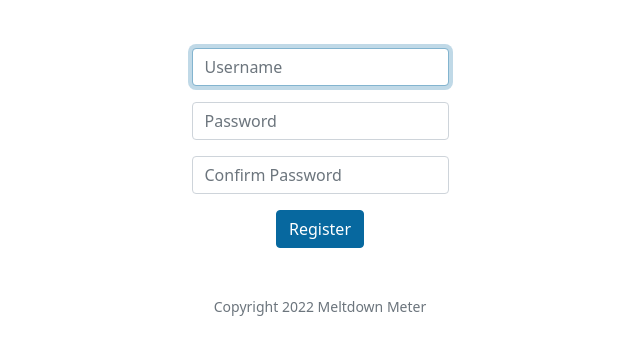
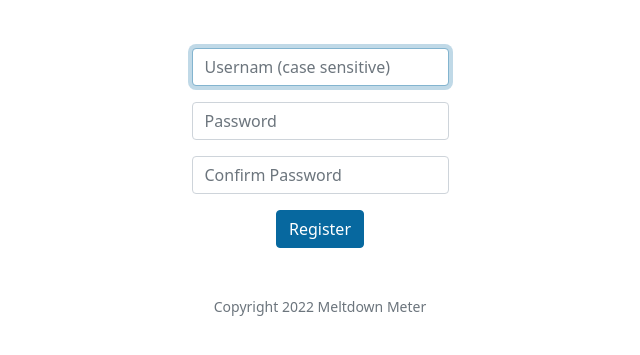
Before and after one commit to jentacularJava/meltdownmeter, a Flask app: page /register in a window 1280 px wide. Shown: the part 76-431 px from the top of the page, without its empty margins (320-960 px from the left). Run offline with Flask 2, Linux system fonts and the light colour scheme; some libraries are stand-ins or nearby versions.

Commit message:
username case sensitive

```diff
--- a/templates/login.html
+++ b/templates/login.html
@@ -7,7 +7,7 @@
 {% block main %}
     <form action="/login" method="post">
         <div class="mb-3">
-            <input autocomplete="off" autofocus class="form-control mx-auto w-auto" id="username" name="username" placeholder="Username" type="text">
+            <input autocomplete="off" autofocus class="form-control mx-auto w-auto" id="username" name="username" placeholder="Username (case sensitive)" type="text">
         </div>
         <div class="mb-3">
             <input class="form-control mx-auto w-auto" id="password" name="password" placeholder="Password" type="password">
--- a/templates/register.html
+++ b/templates/register.html
@@ -7,7 +7,7 @@
 {% block main %}
     <form action="/register" method="post">
         <div class="mb-3">
-            <input autocomplete="off" autofocus class="form-control mx-auto w-auto" id="username" name="username" placeholder="Username" type="text">
+            <input autocomplete="off" autofocus class="form-control mx-auto w-auto" id="username" name="username" placeholder="Usernam (case sensitive)" type="text">
         </div>
         <div class="mb-3">
             <input class="form-control mx-auto w-auto" id="password" name="password" placeholder="Password" type="password">
```
